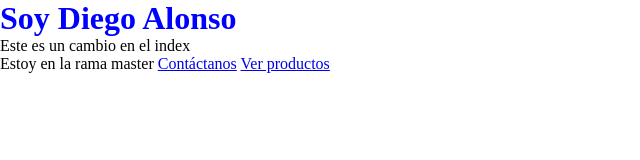
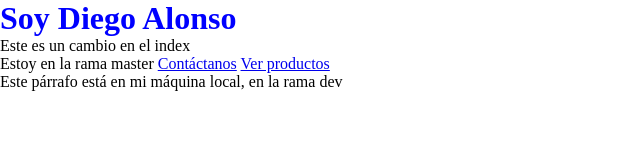
Before and after one commit to DiegusNueva/mi-portafolio, a plain HTML site: page index.html in a window 1280 px wide. Shown: the whole page, without its empty margins (0-640 px from the left). Drawn offline with Linux system fonts and the light colour scheme.

Commit message:
Primer commit para subir a GitHub

```diff
--- a/index.html
+++ b/index.html
@@ -14,6 +14,10 @@
     <a href="./contact.html">Contáctanos</a>
     <a href="./products.html">Ver productos</a>
 
+    <div>
+        <p>Este párrafo está en mi máquina local, en la rama dev</p>
+    </div>
+
 </body>
 
 </html>
```
